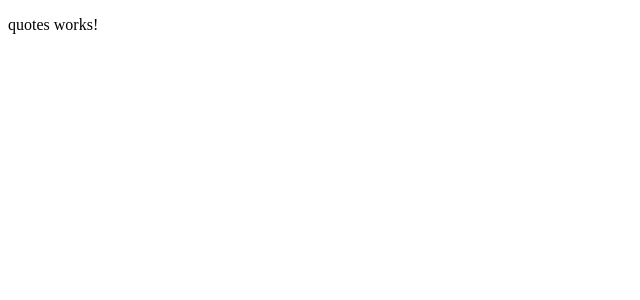
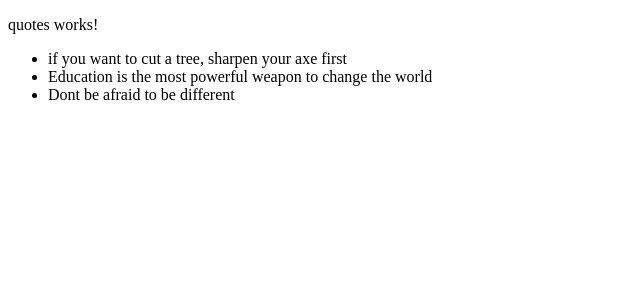
Before and after one commit to Galgallo1/Quotes, an Angular app: page / in a window 1280 px wide. Shown: the top 300 px of the page, without its empty margins (0-640 px from the left). Built offline with nearby package versions, Linux system fonts and the light colour scheme.

Commit message:
add two more quotes

```diff
--- a/src/app/quotes.ts
+++ b/src/app/quotes.ts
@@ -1,2 +1,6 @@
 export class Quotes {
+
+    constructor(public id: number, public body: string, public author: string, public publisher:string, public date: Date, public likes: number, public unlikes: number){
+
+    }
 }
--- a/src/app/quotes/quotes.component.html
+++ b/src/app/quotes/quotes.component.html
@@ -1 +1,6 @@
 <p>quotes works!</p>
+<div>
+    <ul>
+        <li *ngFor='let quote of quotes'> {{ quote.body }}</li>
+    </ul>
+</div>
--- a/src/app/quotes/quotes.component.ts
+++ b/src/app/quotes/quotes.component.ts
@@ -8,9 +8,13 @@ import { Quotes } from '../quotes'
 })
 export class QuotesComponent implements OnInit {
 
-  quotes:Quotes=[
+  quotes=[
 
-    new Quotes(1,"if you want to cut a tree, sharpen your axe first", "Unkown", "Galgallo", new Date(2020, 6, 6), 0, 0)
+    new Quotes(1,"if you want to cut a tree, sharpen your axe first", "a Lincoln", "Galgallo", new Date(2020, 6, 6), 0, 0),
+    new Quotes(2,"Education is the most powerful weapon to change the world", "Mandela", "TD", new Date(2029, 8, 6), 0, 0),
+    new Quotes(1,"Dont be afraid to be different", "Steve Jobs", "Galgallo", new Date(2020, 4, 10), 0, 0)
+
+
   ]
   constructor() { }
 
```
